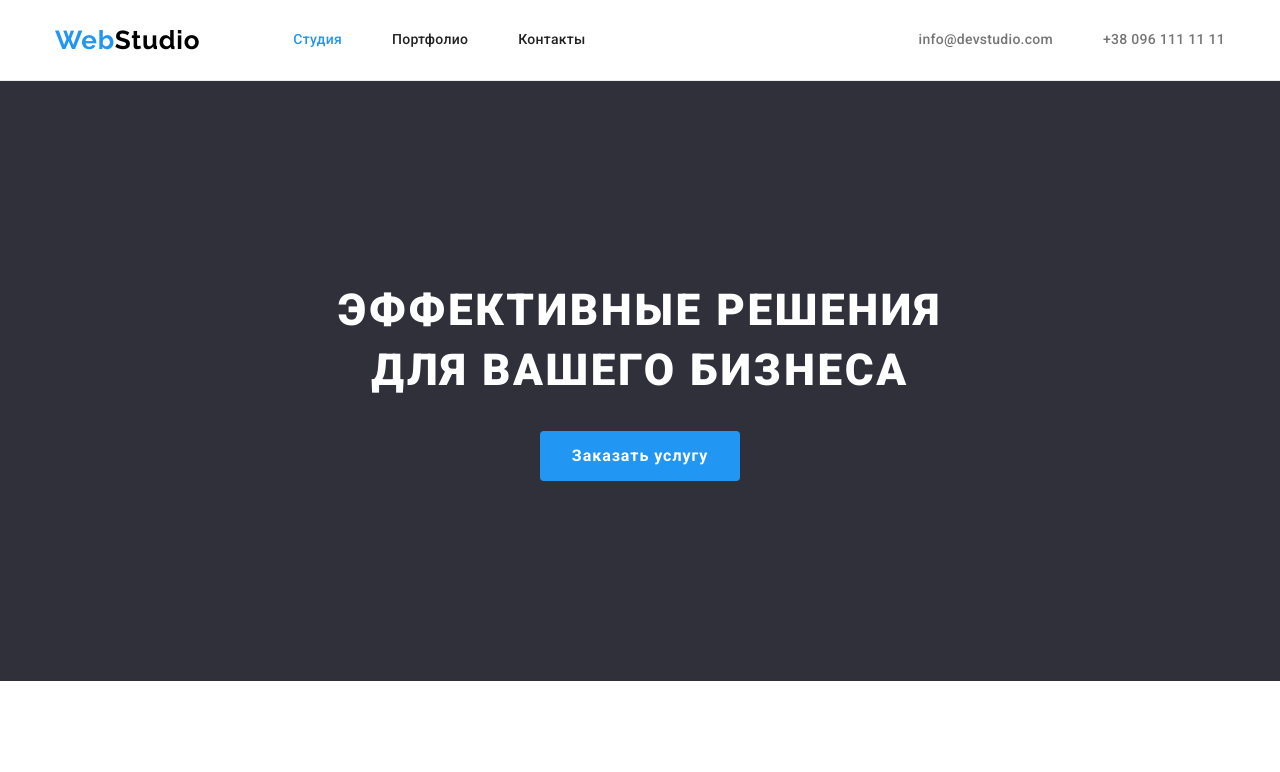
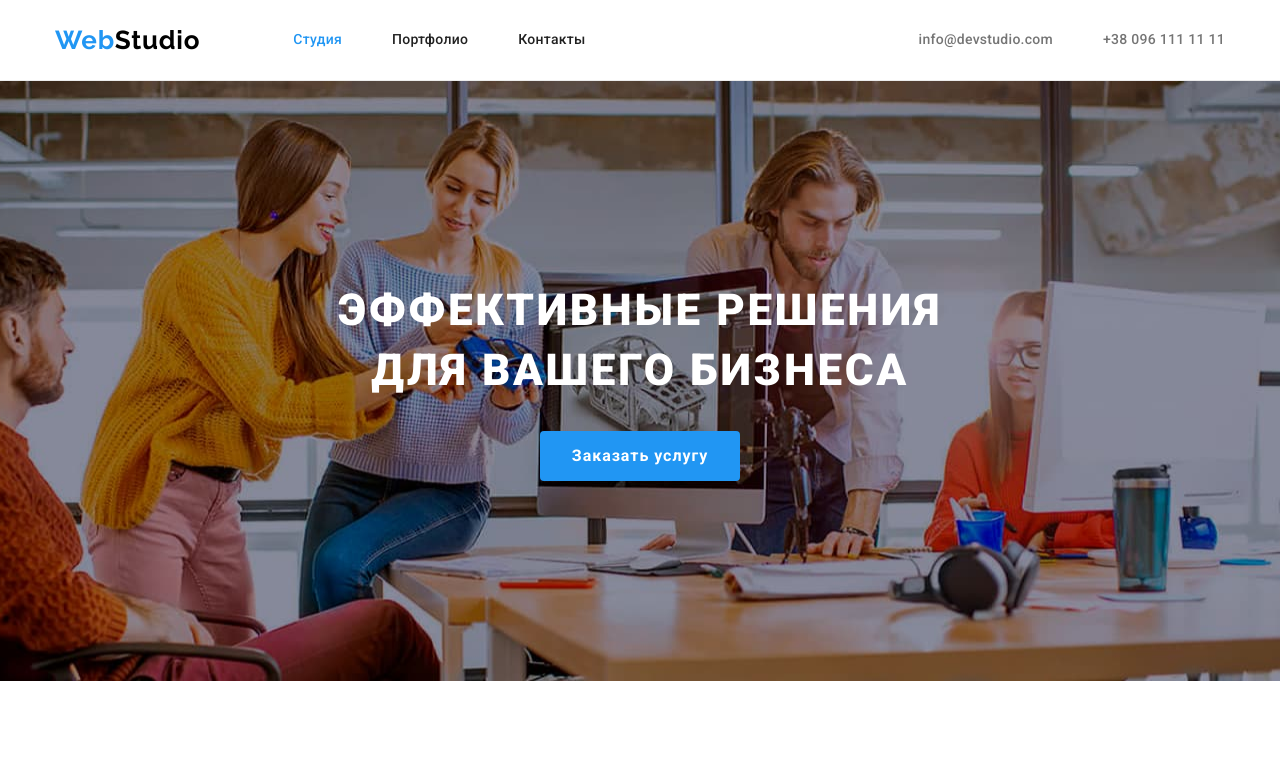
Before and after one commit to sptgin/goit-markup-hw-04, a plain HTML site: page index.html in a window 1280 px wide. Shown: the top 772 px of the page. Drawn offline with nearby package versions, Linux system fonts and the light colour scheme.

Commit message:
Добавляет background-image
Добавляем  background-image в секцию "шапка"

```diff
--- a/css/styles.css
+++ b/css/styles.css
@@ -189,6 +189,9 @@ body {
   padding-top: 200px;
   padding-bottom: 200px;
   background-color: var(--main-hero-background-color);
+  background-image: url(../images/webstudio-bgimage.jpg);
+  background-repeat: no-repeat;
+  background-position: top, center;
 }
 .hero-section-header {
   margin-top: 0;
```
Also changed, not shown: images/webstudio-bgimage.jpg (added).
